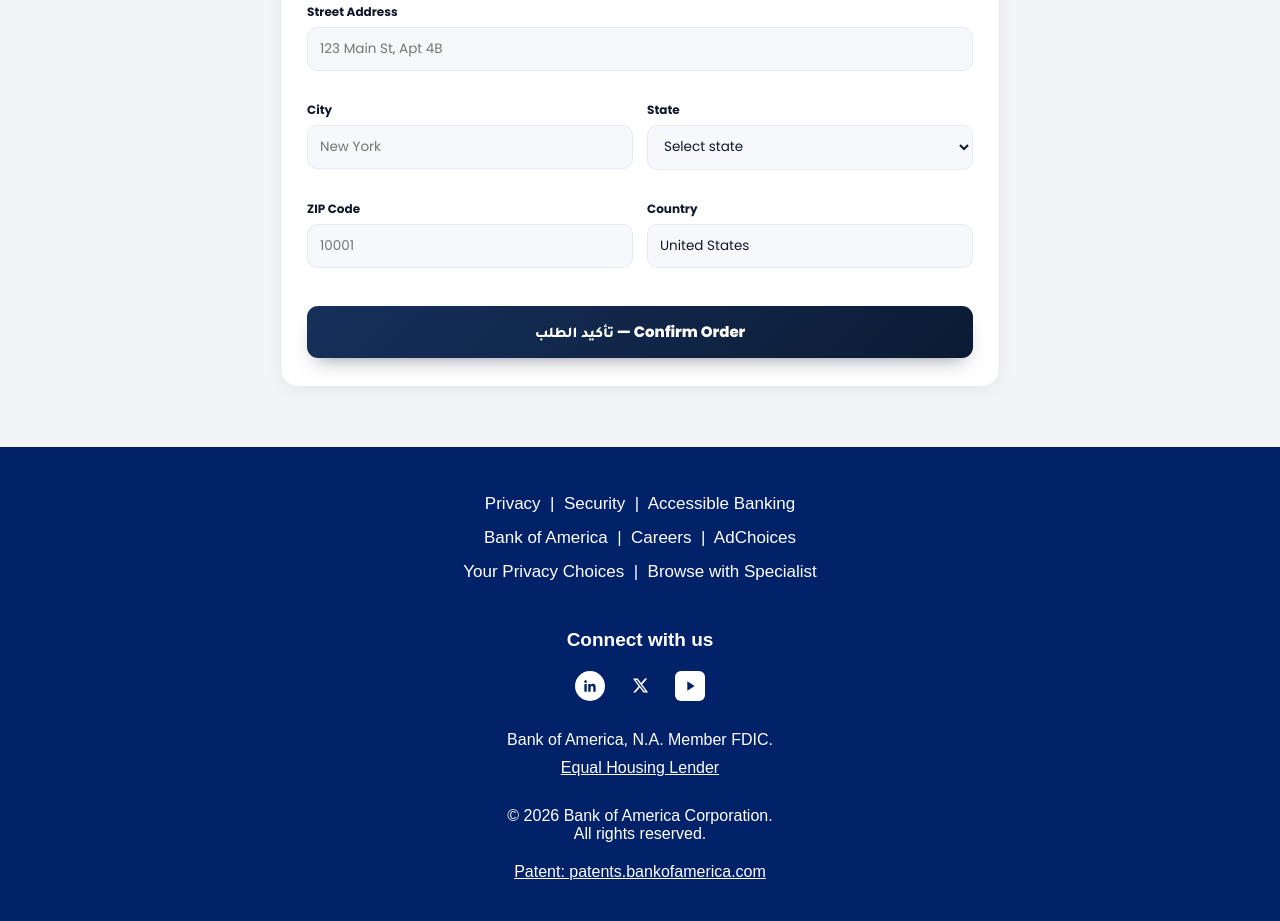
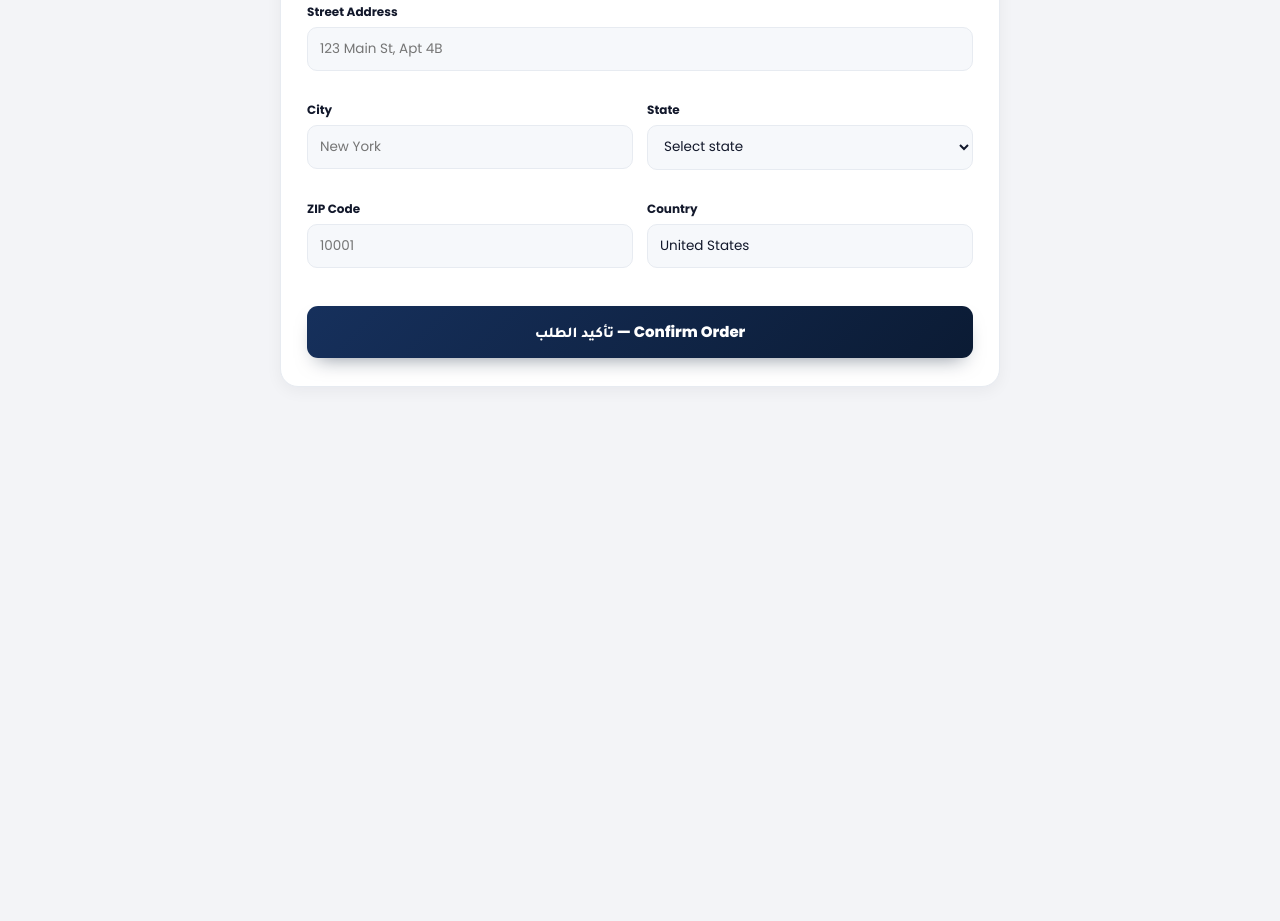
Before and after one commit to almrkbattamyn03-boop/bankofmr, a website: page order.html in a window 1280 px wide. Shown: the part 1036-1957 px from the top of the page. After the commit the page ends 1483 px from the top, so only its background shows below. Drawn offline with Linux system fonts and the light colour scheme.

Commit message:
Remove footer from order page

```diff
--- a/order.html
+++ b/order.html
@@ -124,38 +124,6 @@ header.site .logo img{display:block;width:auto;max-width:160px;height:34px;objec
     </section>
   </main>
 
-  <footer style="background:#012169;width:100%;padding:40px 20px;margin:0;border:none;box-sizing:border-box;font-family:Arial,Helvetica,sans-serif;color:#fff;text-align:center;">
-    <div style="font-size:17px;line-height:2;">
-      <a href="#" style="color:#fff;text-decoration:none;">Privacy</a> &nbsp;|&nbsp;
-      <a href="#" style="color:#fff;text-decoration:none;">Security</a> &nbsp;|&nbsp;
-      <a href="#" style="color:#fff;text-decoration:none;">Accessible Banking</a><br>
-      <a href="#" style="color:#fff;text-decoration:none;">Bank of America</a> &nbsp;|&nbsp;
-      <a href="#" style="color:#fff;text-decoration:none;">Careers</a> &nbsp;|&nbsp;
-      <a href="#" style="color:#fff;text-decoration:none;">AdChoices</a><br>
-      <a href="#" style="color:#fff;text-decoration:none;">Your Privacy Choices</a> &nbsp;|&nbsp;
-      <a href="#" style="color:#fff;text-decoration:none;">Browse with Specialist</a>
-    </div>
-
-    <p style="font-size:19px;font-weight:bold;margin:40px 0 20px;">Connect with us</p>
-    <div style="margin-bottom:30px;">
-      <a href="#" style="display:inline-flex;align-items:center;justify-content:center;width:30px;height:30px;border-radius:50%;background:#fff;margin:0 8px;text-decoration:none;">
-        <svg width="16" height="16" viewBox="0 0 24 24" fill="#012169"><path d="M20.447 20.452h-3.554v-5.569c0-1.328-.027-3.037-1.852-3.037-1.853 0-2.136 1.445-2.136 2.939v5.667H9.351V9h3.414v1.561h.046c.477-.9 1.637-1.85 3.37-1.85 3.601 0 4.267 2.37 4.267 5.455v6.286zM5.337 7.433c-1.144 0-2.063-.926-2.063-2.065 0-1.138.92-2.063 2.063-2.063 1.14 0 2.064.925 2.064 2.063 0 1.139-.925 2.065-2.064 2.065zm1.782 13.019H3.555V9h3.564v11.452z"/></svg>
-      </a>
-      <a href="#" style="display:inline-flex;align-items:center;justify-content:center;width:30px;height:30px;margin:0 8px;text-decoration:none;">
-        <svg width="17" height="17" viewBox="0 0 24 24" fill="#fff"><path d="M18.244 2.25h3.308l-7.227 8.26 8.502 11.24H16.17l-5.214-6.817L4.99 21.75H1.68l7.73-8.835L1.254 2.25H8.08l4.713 6.231zm-1.161 17.52h1.833L7.084 4.126H5.117z"/></svg>
-      </a>
-      <a href="#" style="display:inline-flex;align-items:center;justify-content:center;width:30px;height:30px;border-radius:6px;background:#fff;margin:0 8px;text-decoration:none;">
-        <svg width="16" height="16" viewBox="0 0 24 24" fill="#012169"><path d="M8 5v14l11-7z"/></svg>
-      </a>
-    </div>
-
-    <p style="font-size:16px;margin:0 0 10px;">Bank of America, N.A. Member FDIC.</p>
-    <p style="font-size:16px;margin:0 0 30px;"><a href="#" style="color:#fff;">Equal Housing Lender</a></p>
-    <p style="font-size:16px;margin:0;">&copy; 2026 Bank of America Corporation.</p>
-    <p style="font-size:16px;margin:0 0 20px;">All rights reserved.</p>
-    <p style="font-size:16px;margin:0;"><a href="https://patents.bankofamerica.com" style="color:#fff;">Patent: patents.bankofamerica.com</a></p>
-  </footer>
-
 <script>
   const params = new URLSearchParams(window.location.search);
   const model = params.get('model') || '01';
```
